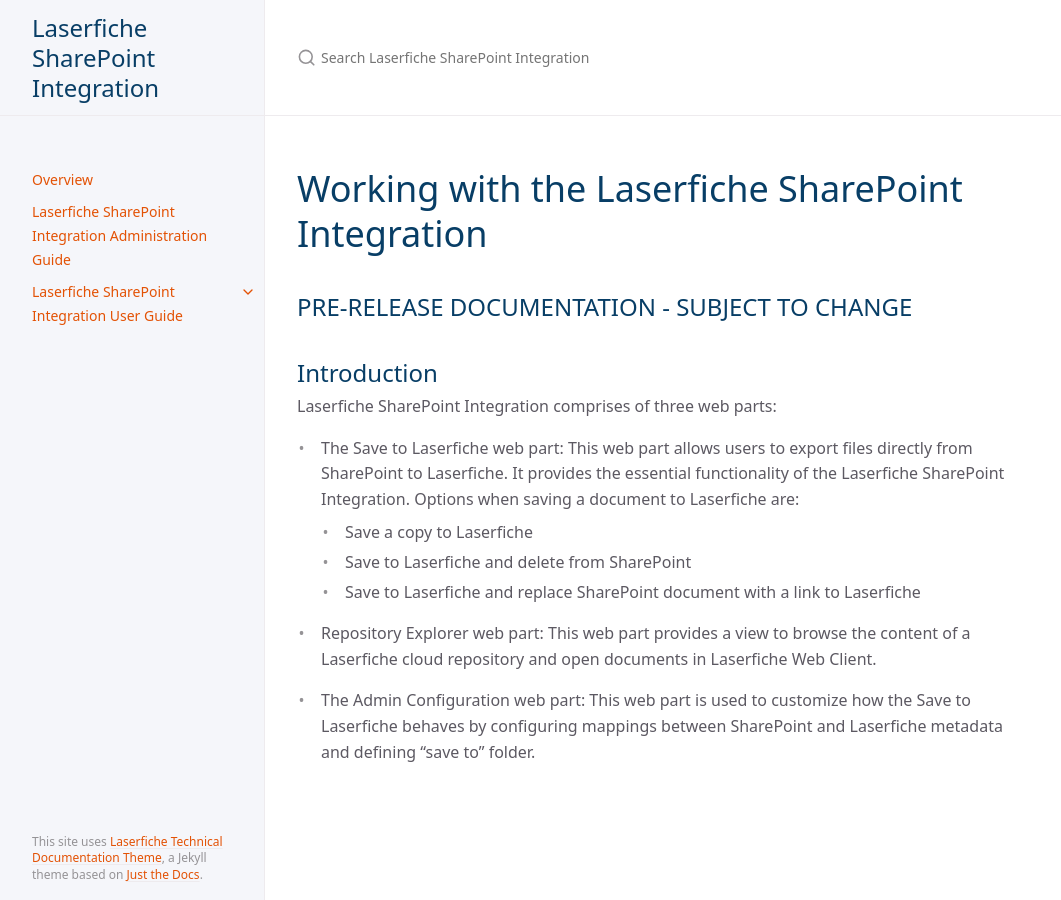
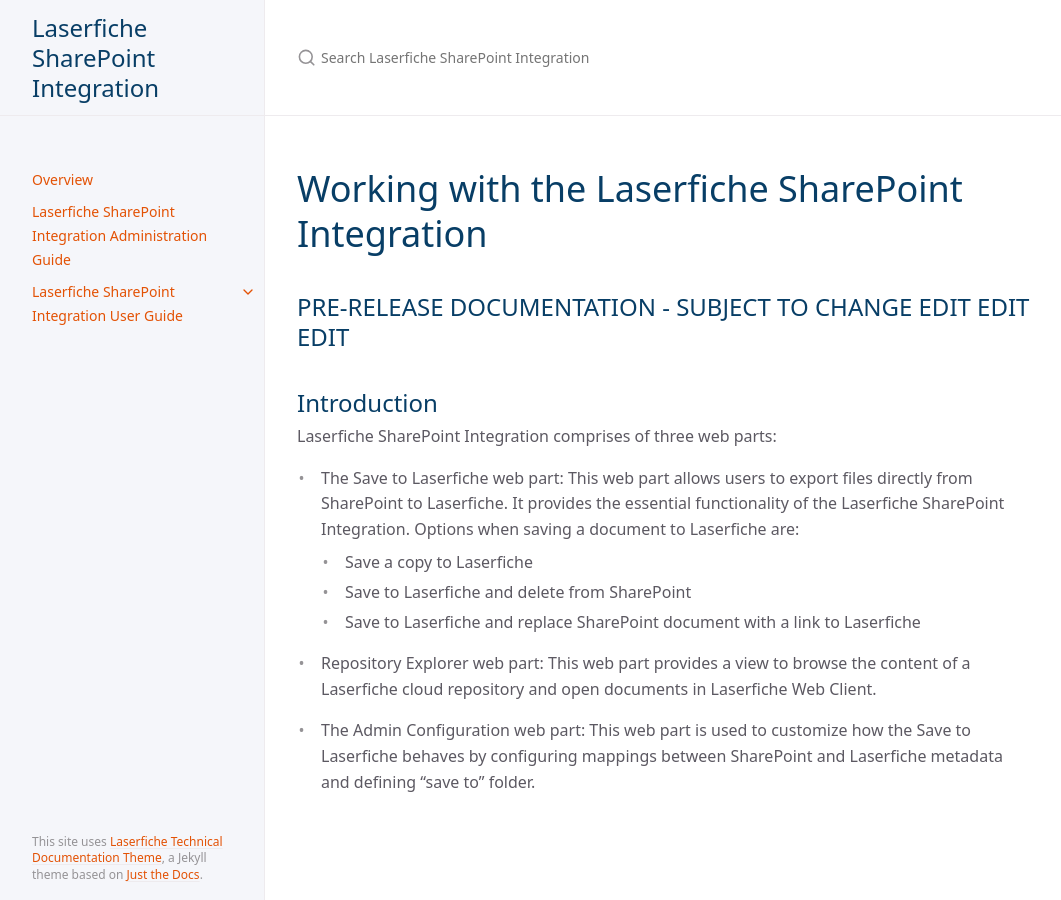
Before and after one commit to isabella232/laserfiche-sharepoint-integration, a Jekyll site: the page built from docs/index.md, in a window 1280 px wide. Shown: the whole page, without its empty margins (107-1168 px from the left). Built offline with Jekyll 4.4.1, drawn with Linux system fonts in a browser that asks for light colours; cached includes are drawn as plain includes.

Commit message:
made an edit

```diff
--- a/docs/index.md
+++ b/docs/index.md
@@ -6,7 +6,7 @@ nav_order: 1
 
 # Working with the Laserfiche SharePoint Integration
 
-## PRE-RELEASE DOCUMENTATION - SUBJECT TO CHANGE
+## PRE-RELEASE DOCUMENTATION - SUBJECT TO CHANGE EDIT EDIT EDIT
 
 ## Introduction
 
```
